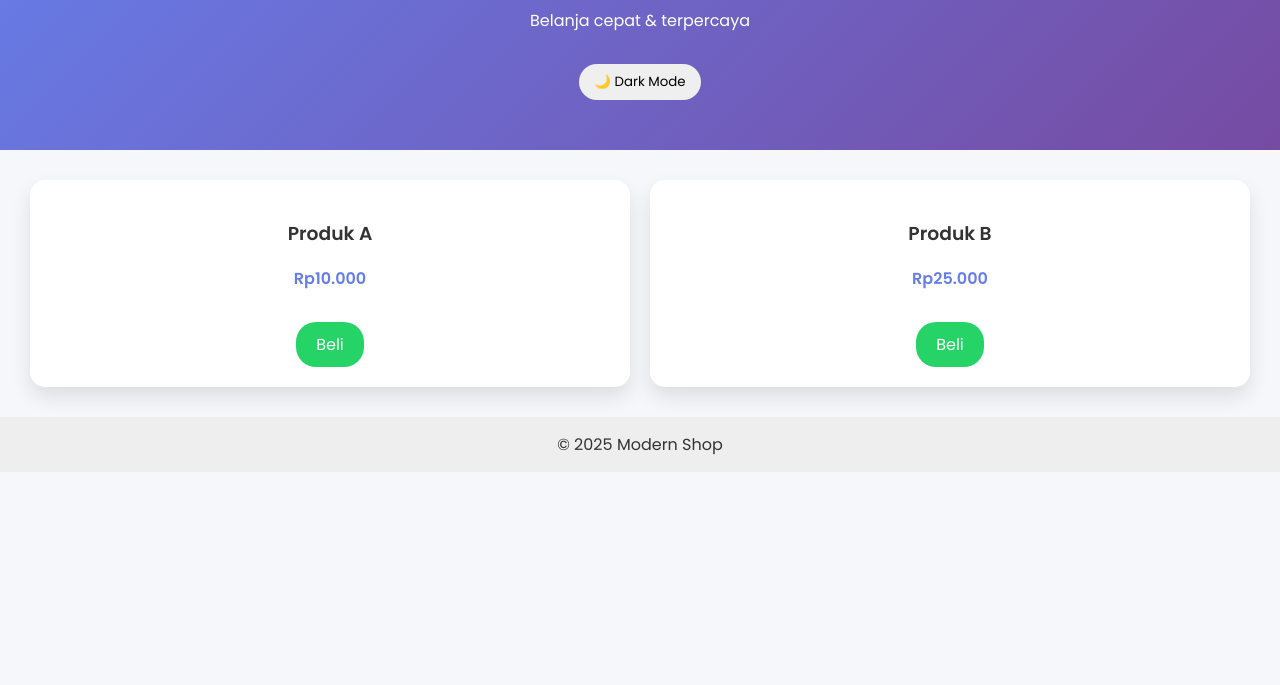
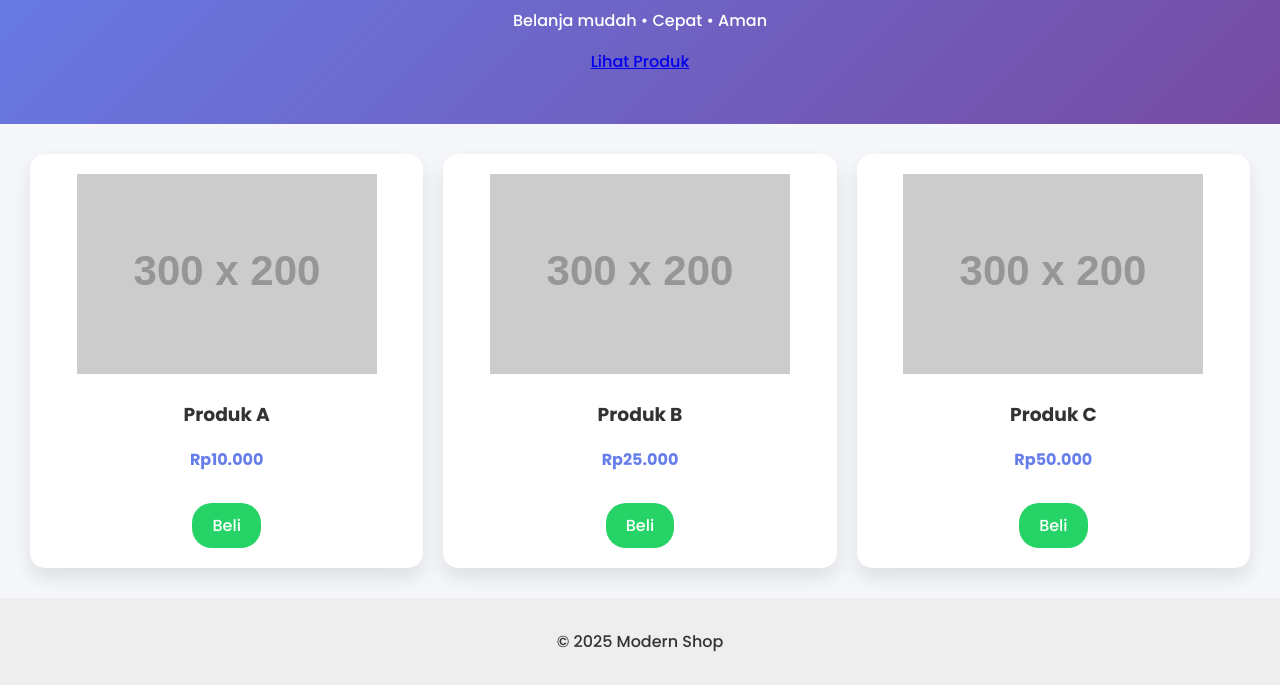
Before and after one commit to zulk20192/Web, a plain HTML site: page index.html in a window 1280 px wide. Shown: the part 133-818 px from the top of the page. Drawn offline with Linux system fonts and the light colour scheme; placeholder pictures from the web are drawn by us.

Commit message:
Update index.html

```diff
--- a/index.html
+++ b/index.html
@@ -5,39 +5,42 @@
 <meta name="viewport" content="width=device-width, initial-scale=1.0">
 <title>Modern Shop</title>
 <link rel="stylesheet" href="style.css">
-<link href="https://fonts.googleapis.com/css2?family=Poppins:wght@400;600&display=swap" rel="stylesheet">
+<link href="https://fonts.googleapis.com/css2?family=Poppins:wght@300;500;700&display=swap" rel="stylesheet">
 </head>
 <body>
 
 <header class="hero">
   <h1>Modern Shop</h1>
-  <p>Belanja cepat & terpercaya</p>
-  <button onclick="toggleMode()">🌙 Dark Mode</button>
+  <p>Belanja mudah • Cepat • Aman</p>
+  <a href="#produk" class="cta">Lihat Produk</a>
 </header>
 
-<section class="produk">
+<section id="produk" class="produk">
   <div class="card">
+    <img src="https://via.placeholder.com/300x200" alt="">
     <h3>Produk A</h3>
     <p class="harga">Rp10.000</p>
-    <a href="https://wa.me/6281234567890?text=Halo%20saya%20mau%20order%20Produk%20A" class="btn">Beli</a>
+    <a href="https://wa.me/628xxxxxxxxx" class="btn">Beli</a>
   </div>
 
   <div class="card">
+    <img src="https://via.placeholder.com/300x200" alt="">
     <h3>Produk B</h3>
     <p class="harga">Rp25.000</p>
-    <a href="https://wa.me/6281234567890?text=Halo%20saya%20mau%20order%20Produk%20B" class="btn">Beli</a>
+    <a href="https://wa.me/628xxxxxxxxx" class="btn">Beli</a>
+  </div>
+
+  <div class="card">
+    <img src="https://via.placeholder.com/300x200" alt="">
+    <h3>Produk C</h3>
+    <p class="harga">Rp50.000</p>
+    <a href="https://wa.me/628xxxxxxxxx" class="btn">Beli</a>
   </div>
 </section>
 
 <footer>
-  © 2025 Modern Shop
+  <p>© 2025 Modern Shop</p>
 </footer>
-
-<script>
-function toggleMode() {
-  document.body.classList.toggle("dark");
-}
-</script>
 
 </body>
 </html>
```
